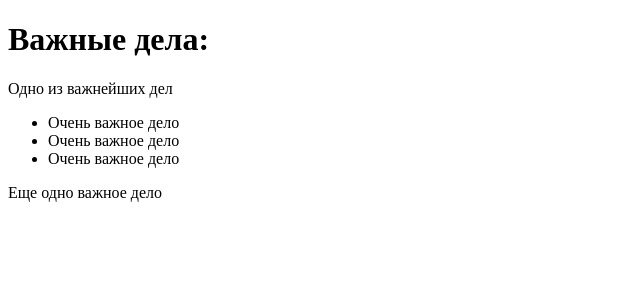
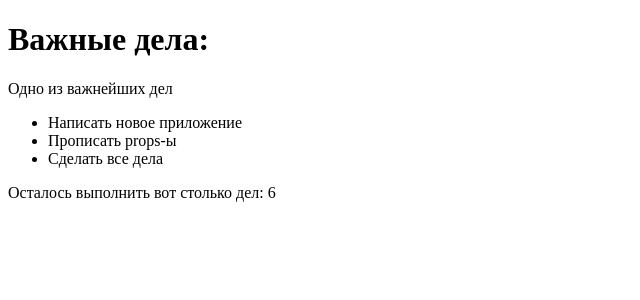
Before and after one commit to WebHeroSchool/react_todo7, a React (Create React App) app in the folder todo/: page / in a window 1280 px wide. Shown: the top 300 px of the page, without its empty margins (0-640 px from the left). Built offline with nearby package versions, Linux system fonts and the light colour scheme.

Commit message:
modified:   src/components/App/App.js 	modified:   src/components/Footer/Footer.js 	modified:   src/components/Item/Item.js 	modified:   src/components/ItemList/ItemList.js

```diff
--- a/todo/src/components/App/App.js
+++ b/todo/src/components/App/App.js
@@ -3,12 +3,14 @@ import ItemList from '../ItemList/ItemList';
 import InputItem from '../InputItem/InputItem';
 import Footer from '../Footer/Footer';
 
+const todoItem = 'Написать новое приложение';
+
   const App = () => (
     <div>
     <h1>Важные дела:</h1>
     <InputItem />
-    <ItemList />
-    <Footer />
+    <ItemList todoItem={todoItem} />
+    <Footer count={6} />
     </div>);
 
   export default App;
--- a/todo/src/components/Footer/Footer.js
+++ b/todo/src/components/Footer/Footer.js
@@ -1,3 +1,3 @@
 import React from 'react';
-const Footer = () => (<p>Еще одно важное дело</p>);
+const Footer = ({count}) => (<p>Осталось выполнить вот столько дел: {count}</p>);
 export default Footer;
--- a/todo/src/components/Item/Item.js
+++ b/todo/src/components/Item/Item.js
@@ -1,3 +1,3 @@
 import React from 'react';
-const Item = () => (<span>Очень важное дело</span>);
+const Item = ({ todoItem }) => (<span>{todoItem}</span>);
 export default Item;
--- a/todo/src/components/ItemList/ItemList.js
+++ b/todo/src/components/ItemList/ItemList.js
@@ -1,8 +1,9 @@
 import React from 'react';
 import Item from '../Item/Item';
-const ItemList = () => (<ul>
-  <li><Item /></li>
-  <li><Item /></li>
-  <li><Item /></li>
+
+const ItemList = ({todoItem}) => (<ul>
+  <li><Item todoItem={todoItem} /></li>
+  <li><Item todoItem={'Прописать props-ы'} /></li>
+  <li><Item todoItem={'Сделать все дела'} /></li>
    </ul>);
 export default ItemList;
```
